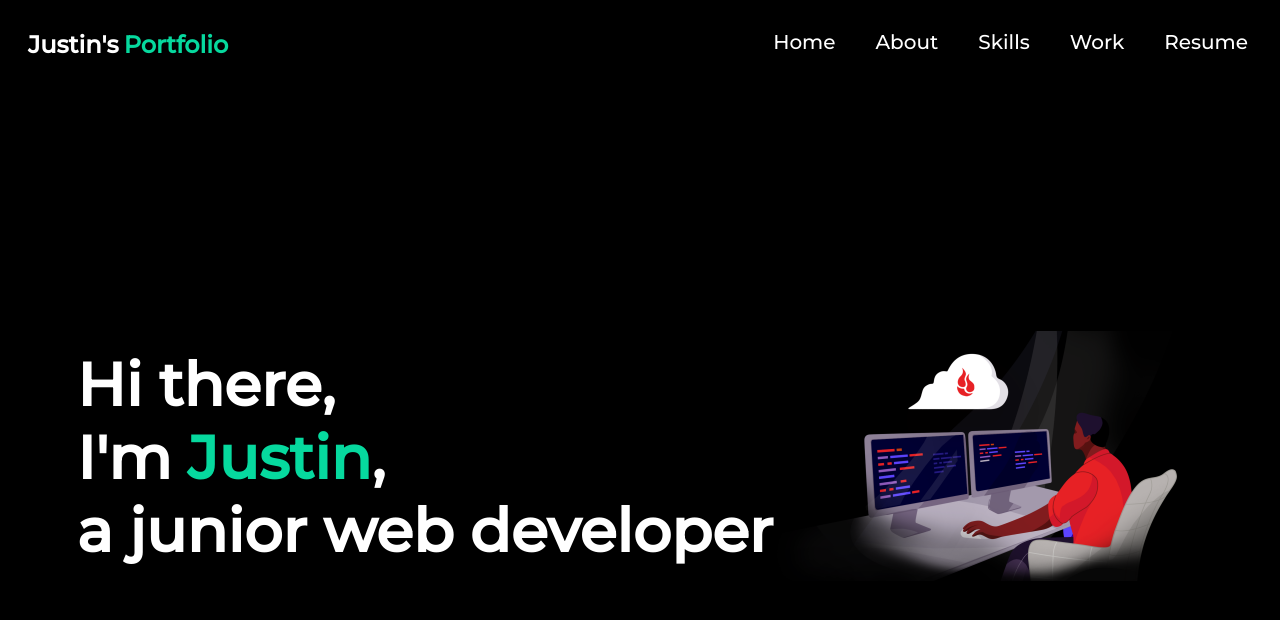
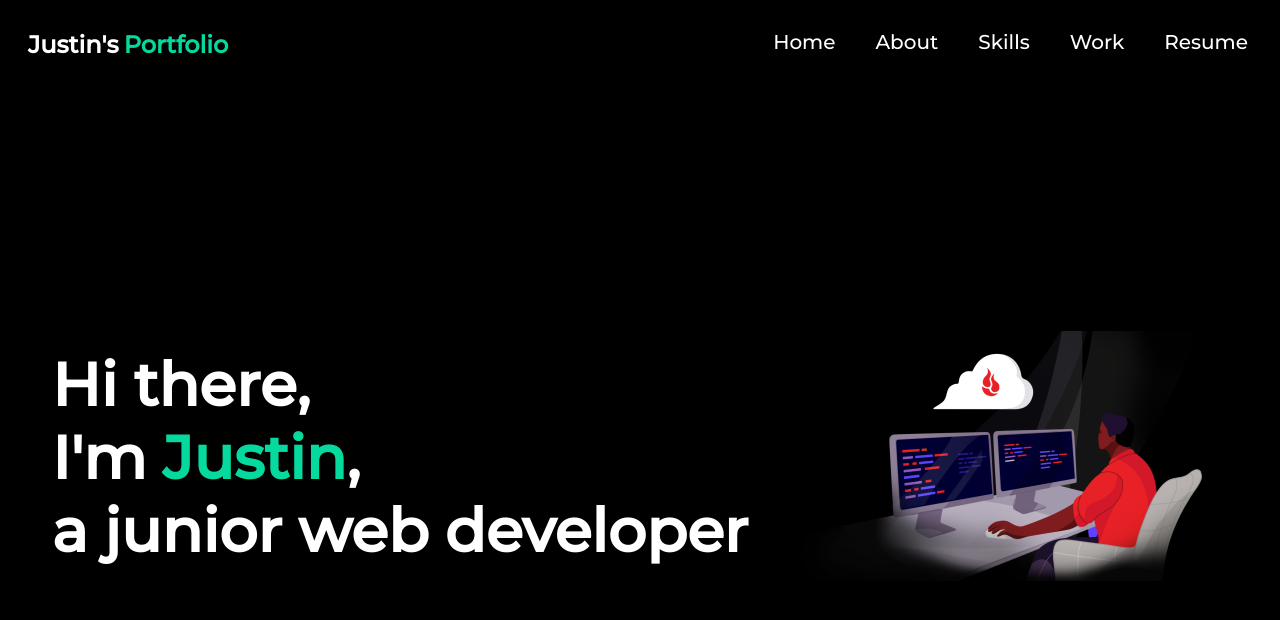
Before and after one commit to JustinPong/Portfolio, a React (Create React App) app: page / in a window 1280 px wide. Shown: the top 620 px of the page. Built offline with nearby package versions, Linux system fonts and the light colour scheme.

Commit message:
fixed homepage position

```diff
--- a/src/components/Home/Home.css
+++ b/src/components/Home/Home.css
@@ -16,7 +16,7 @@
 
 .home{
     display:flex;
-    justify-content: space-evenly;
+    justify-content: space-around;
     align-items: center;
     margin: 300px auto 0 auto;
     /* margin: auto 0; */
@@ -24,6 +24,7 @@
 
 .home-logo{
     height:300px;
+    margin-left: 50px;
 }
 
 .home-right{
@@ -82,7 +83,6 @@
     .intro{
         font-size: 30px;
     }
-
     .home-logo{
         height: 150px;
     }
```
